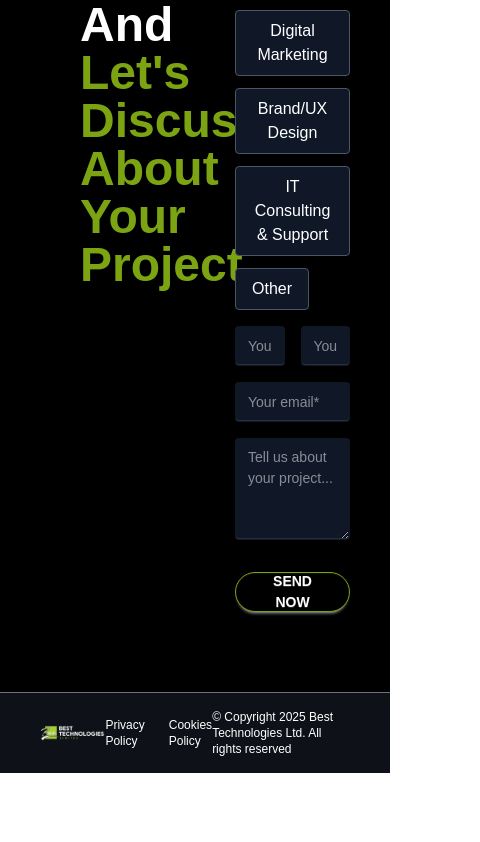
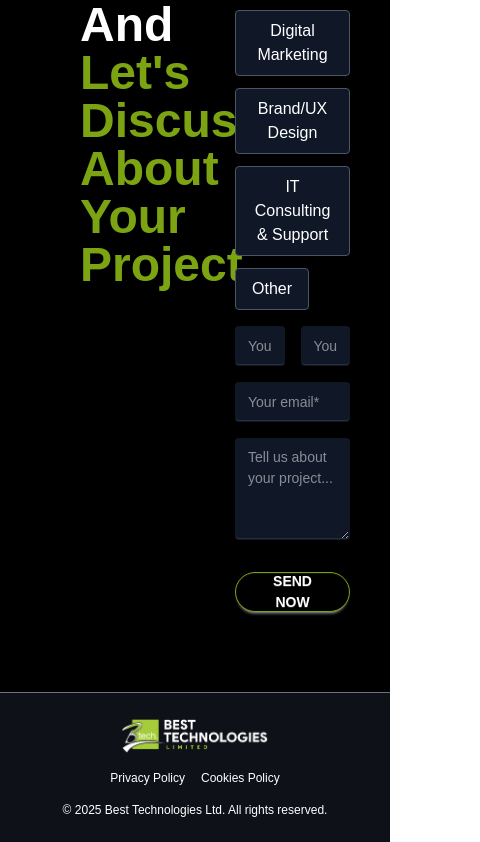
Before and after one commit to Best-tech-dev/B-Tech-client, a Next.js app: page / in a window 390 px wide. Shown: the part 8501-9343 px from the top of the page, 480 px wide, since content can reach past the window. Before the commit the page ends 9274 px from the top, so only its background shows below. Built offline with nearby package versions, Linux system fonts and the light colour scheme.

Commit message:
Fix: make the footer section mobile and tablet responsive.

```diff
--- a/components/Footer/Footer.tsx
+++ b/components/Footer/Footer.tsx
@@ -9,25 +9,31 @@ const Footer = () => {
   const [showScroll, setShowScroll] = useState(false);
 
   useEffect(() => {
-    const checkScroll = () => setShowScroll(window.scrollY > 300);
+    const checkScroll = () => {
+      requestAnimationFrame(() => {
+        setShowScroll(window.scrollY > 300);
+      });
+    };
+
     window.addEventListener("scroll", checkScroll);
     return () => window.removeEventListener("scroll", checkScroll);
   }, []);
 
   return (
-    <footer className="bg-[#0e1117] text-white px-10 py-4 border-t border-t-gray-500 flex justify-between items-center relative">
+    <footer className="bg-[#0e1117] text-white px-6 md:px-10 py-6 border-t border-t-gray-500 flex flex-col md:flex-row md:justify-between md:items-center text-center md:text-left">
       {/* Logo */}
-      <Link href="/">
+      <Link href="/" className="mb-4 md:mb-0">
         <Image
           src="/logo-main.png"
           alt="Best Technologies Ltd"
           width={150}
           height={20}
+          className="mx-auto md:mx-0"
         />
       </Link>
 
       {/* Policy Links */}
-      <div className="flex gap-6 text-xs">
+      <div className="flex flex-row mx-auto gap-4 text-xs">
         <Link href="/privacy-policy" className="hover:underline">
           Privacy Policy
         </Link>
@@ -37,15 +43,14 @@ const Footer = () => {
       </div>
 
       {/* Copyright */}
-      <p className="text-xs">
-        © Copyright {new Date().getFullYear()} Best Technologies Ltd. All rights
-        reserved
+      <p className="text-xs mt-4 md:mt-0">
+        © {new Date().getFullYear()} Best Technologies Ltd. All rights reserved.
       </p>
 
       {/* Scroll to Top Button */}
       {showScroll && (
         <button
-          className="fixed bottom-6 right-6 border rounded-full p-2 text-[#7ca412] border-[#7ca412] bg-[#0e1117] hover:bg-[#7ca412] hover:text-white transition"
+          className="fixed bottom-4 right-4 md:bottom-6 md:right-6 border rounded-full p-2 text-[#7ca412] border-[#7ca412] bg-[#0e1117] hover:bg-[#7ca412] hover:text-white transition"
           onClick={() => window.scrollTo({ top: 0, behavior: "smooth" })}
         >
           <FaArrowUp size={18} />
```
